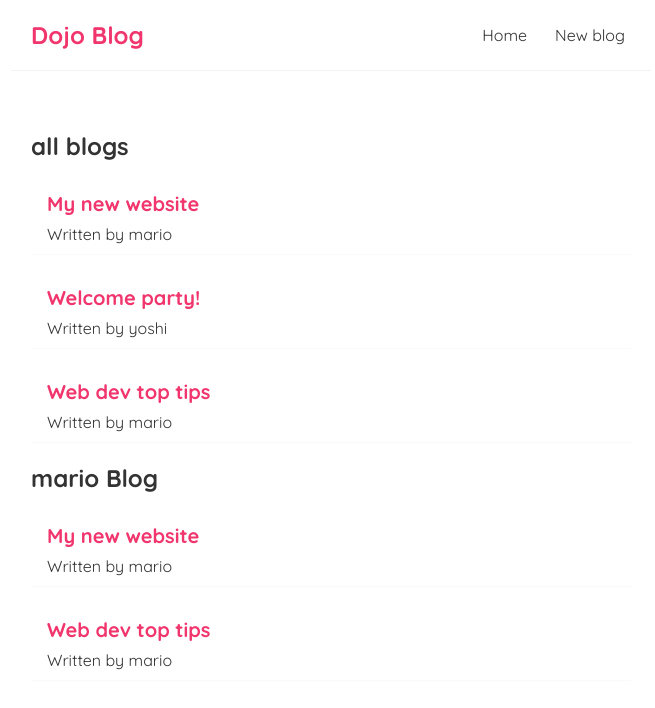
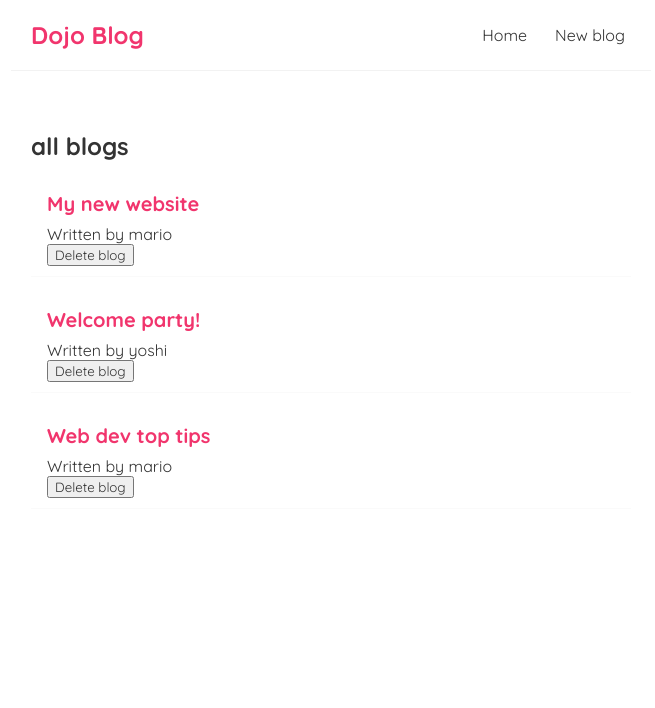
Before and after one commit to Kaweesha-mr/React, a React (Create React App) app in the folder dojo-blog/: page / in a window 1280 px wide. Shown: the top 708 px of the page, without its empty margins (309-964 px from the left). Built offline with nearby package versions, Linux system fonts and the light colour scheme.

Commit message:
functions as props delete function tested with new array

```diff
--- a/dojo-blog/src/BlogList.js
+++ b/dojo-blog/src/BlogList.js
@@ -1,4 +1,4 @@
-const BlogList = ({blog,title}) => {
+const BlogList = ({blog,title,handleDelete}) => {
 
     return (
 
@@ -9,6 +9,7 @@ const BlogList = ({blog,title}) => {
             <div className="blog-preview" key={blog.id}>
                 <h2>{blog.title}</h2>
                 <p>Written by {blog.author}</p>
+                <button onClick={() => handleDelete(blog.id)}> Delete blog</button>
             </div>
             ))}
         </div>
--- a/dojo-blog/src/home.js
+++ b/dojo-blog/src/home.js
@@ -26,16 +26,21 @@ const Home = () => {
         { title: 'Web dev top tips', body: 'lorem ipsum...', author: 'mario', id: 3 }
 
     ])
+
+
+    const handleDelete = (id) =>{
+        const newBlogs = blog.filter(blog => blog.id !== id);
+        setBlog(newBlogs);
+    }
+
     return (
-
         <div className="home">
 
 
             {/* this can pass values from parent to child parent is home and child is bloglist */}
             {/* this is promps */}
-            <BlogList blog = {blog} title = "all blogs" />
+            <BlogList blog = {blog} title = "all blogs"  handleDelete={handleDelete}/>
 
-            <BlogList  blog = {blog.filter((blog) => blog.author === 'mario' )} title="mario Blog"/>
 
         </div>
 
```
